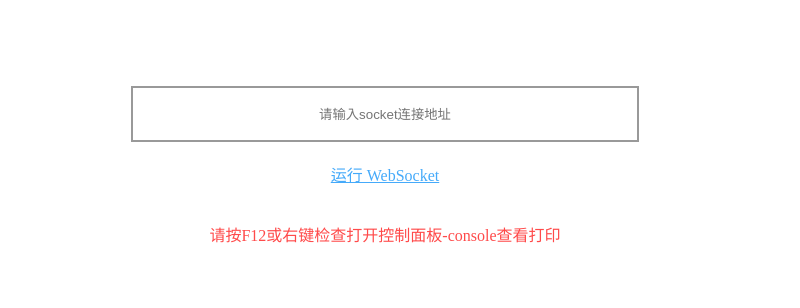
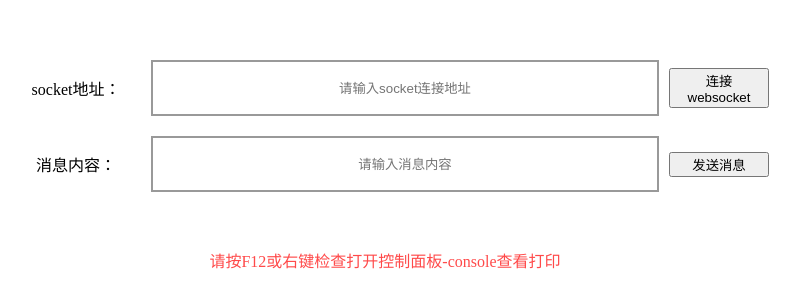
Before and after one commit to lexmin0412/websocket_test, a plain HTML site: page index.html in a window 1280 px wide. Shown: the part 234-542 px from the top of the page, without its empty margins (255-1055 px from the left). Drawn offline with Linux system fonts and the light colour scheme.

Commit message:
feat: 新增自定义消息发送功能

```diff
--- a/index.html
+++ b/index.html
@@ -3,10 +3,14 @@
 
 <head>
    <meta charset="utf-8">
-   <title>菜鸟教程(runoob.com)</title>
+   <title>websocket测试</title>
    <link rel="stylesheet" href="./index.css">
 
    <script type="text/javascript">
+      // socket是否连接成功
+      let socketConnected = false
+
+      // 连接websocket
       function WebSocketTest() {
          if ( "WebSocket" in window ) {
             console.log( "您的浏览器支持 WebSocket!" );
@@ -26,22 +30,37 @@
 
             ws.onopen = function () {
                // Web Socket 已连接上，使用 send() 方法发送数据
-               ws.send( "发送数据" );
-               console.log( "数据发送中..." );
+               // ws.send( "发送数据" );
+               console.log('socket连接成功')
+               socketConnected = true
+               // console.log( "数据发送中..." );
             };
 
             ws.onmessage = function ( evt ) {
                var received_msg = evt.data;
-               console.log( '数据已接收', received_msg )
+               console.log( 'socket数据已接收', received_msg )
             };
 
             ws.onclose = function () {
+               socketConnected = false
                // 关闭 websocket
-               console.log( '连接已关闭' )
+               console.log( 'socket连接已关闭' )
             };
          } else {
             // 浏览器不支持 WebSocket
             alert( "您的浏览器不支持 WebSocket!" );
+         }
+      }
+
+      // 发送socket消息
+      sendMsg = () => {
+         if ( socketConnected ) {
+            console.log('send msg')
+            const msg = document.getElementById('msg-input')
+            console.log('即将发送消息', msg.value)
+            ws.send( msg.value );
+         } else {
+            console.log('当前socket已断开，请先连接后再发送消息哦～')
          }
       }
    </script>
@@ -51,9 +70,15 @@
 <body>
 
    <div id="sse">
-      <input type="text" placeholder="请输入socket连接地址" id="socket_input" />
-      <div class="work-box">
-         <a href="javascript:WebSocketTest()">运行 WebSocket</a>
+      <div class="socket-address input-box">
+         <div class="input-label">socket地址：</div>
+         <input type="text" placeholder="请输入socket连接地址" id="socket_input" />
+         <button class="input-btn" onclick="WebSocketTest()">连接websocket</button>
+      </div>
+      <div class="send-msg input-box">
+         <div class="input-label">消息内容：</div>
+         <input type="text" id="msg-input" placeholder="请输入消息内容">
+         <button class="input-btn" onclick="sendMsg()">发送消息</button>
       </div>
       <br>
       <br>
--- a/index.less
+++ b/index.less
@@ -7,13 +7,29 @@
   transform: translate(-50%, -50%);
 }
 
+.input-box {
+  display: flex;
+  align-items: center;
+  margin: 0 auto 20px;
+  justify-content: center;
+
+  .input-label {
+    width: 150px;
+  }
+
   input {
     display: block;
     width: 500px;
     height: 50px;
     border: 2px solid #999;
     text-align: center;
-  margin: 0 auto
+  }
+
+  .input-btn {
+    width: 100px;
+    text-align: center;
+    margin-left: 10px;
+  }
 }
 
 .work-box {
```
Also changed, not shown: index.css, 1 other file. Lines whose indentation alone changed are shown as unchanged.
